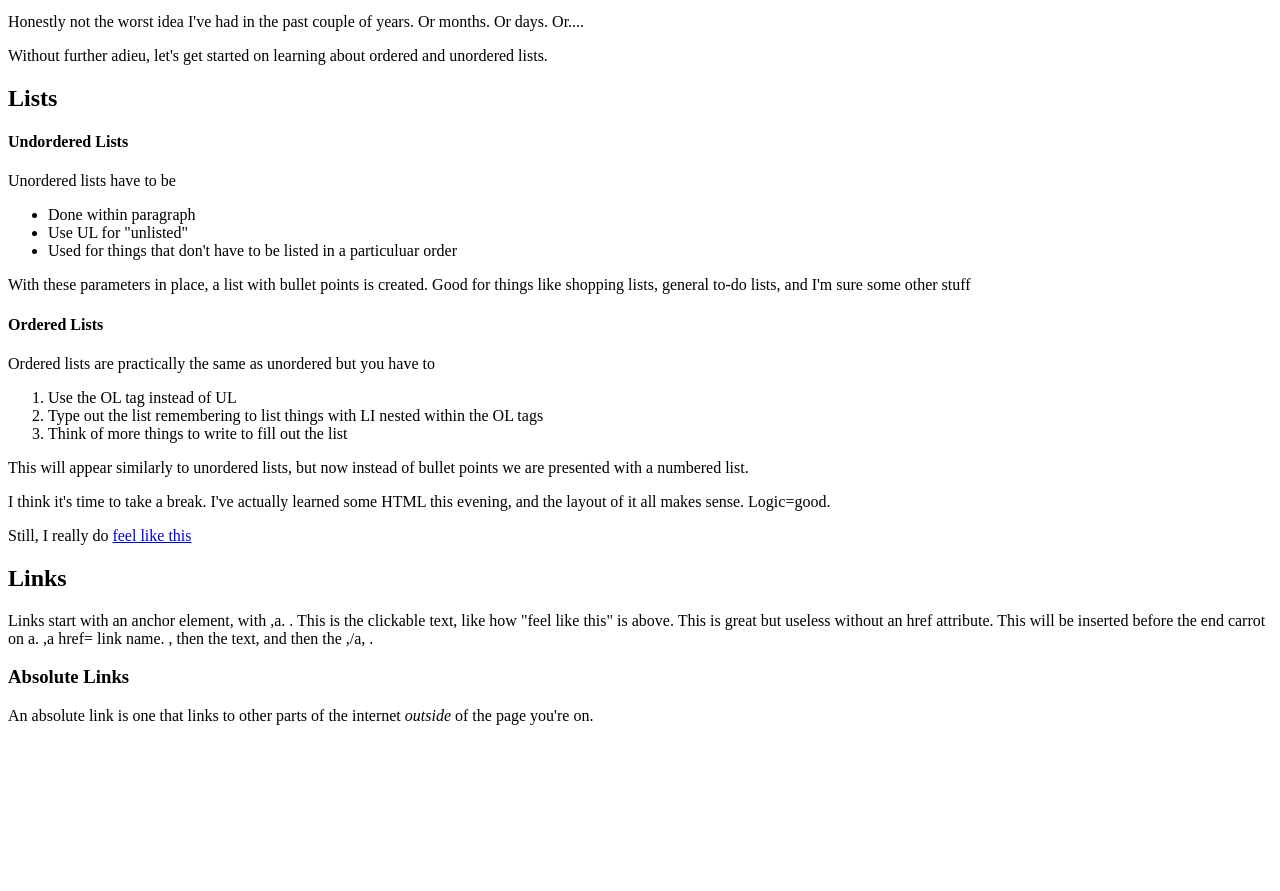
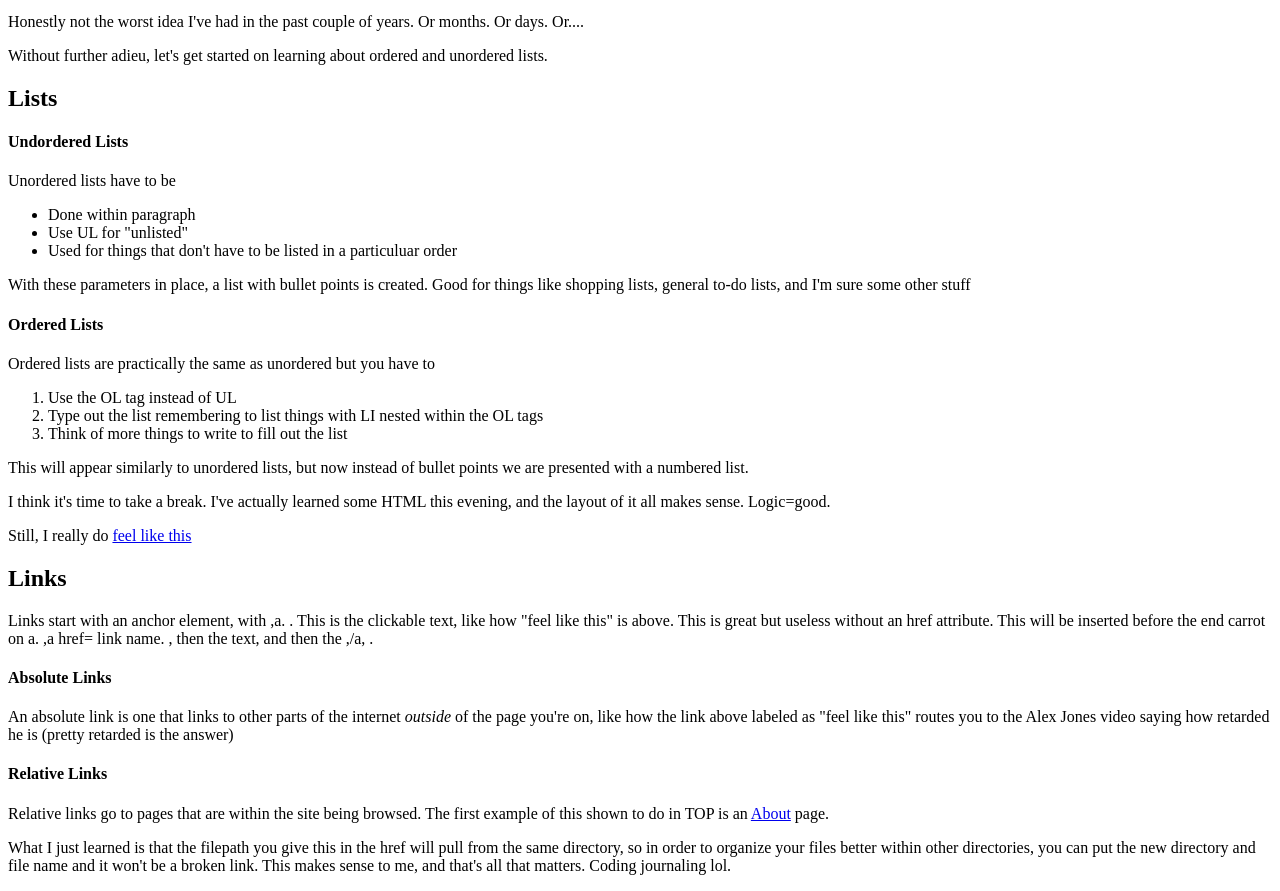
Before and after one commit to WallYangish/git_test, a plain HTML site: page html-boilerplate/index.html in a window 1280 px wide. Shown: the part 101-992 px from the top of the page. Before the commit the page ends 842 px from the top, so only its background shows below. Drawn offline with Linux system fonts and the light colour scheme.

Commit message:
Updating HTML doc with an about page, adding files

```diff
--- a/html-boilerplate/index.html
+++ b/html-boilerplate/index.html
@@ -78,11 +78,29 @@
       link name. , then the text, and then the ,/a, .
     </p>
 
-    <h3>Absolute Links</h3>
+    <h4>Absolute Links</h4>
 
     <p>
       An absolute link is one that links to other parts of the internet
-      <em>outside</em> of the page you're on.
+      <em>outside</em> of the page you're on, like how the link above labeled as
+      "feel like this" routes you to the Alex Jones video saying how retarded he
+      is (pretty retarded is the answer)
+    </p>
+
+    <h4>Relative Links</h4>
+
+    <p>
+      Relative links go to pages that are within the site being browsed. The
+      first example of this shown to do in TOP is an
+      <a href="pages/about.html">About</a> page.
+    </p>
+
+    <p>
+      What I just learned is that the filepath you give this in the href will
+      pull from the same directory, so in order to organize your files better
+      within other directories, you can put the new directory and file name and
+      it won't be a broken link. This makes sense to me, and that's all that
+      matters. Coding journaling lol.
     </p>
   </body>
 </html>
```
Also changed, not shown: html-boilerplate/pages/about.html (added, +13 -0 lines).
